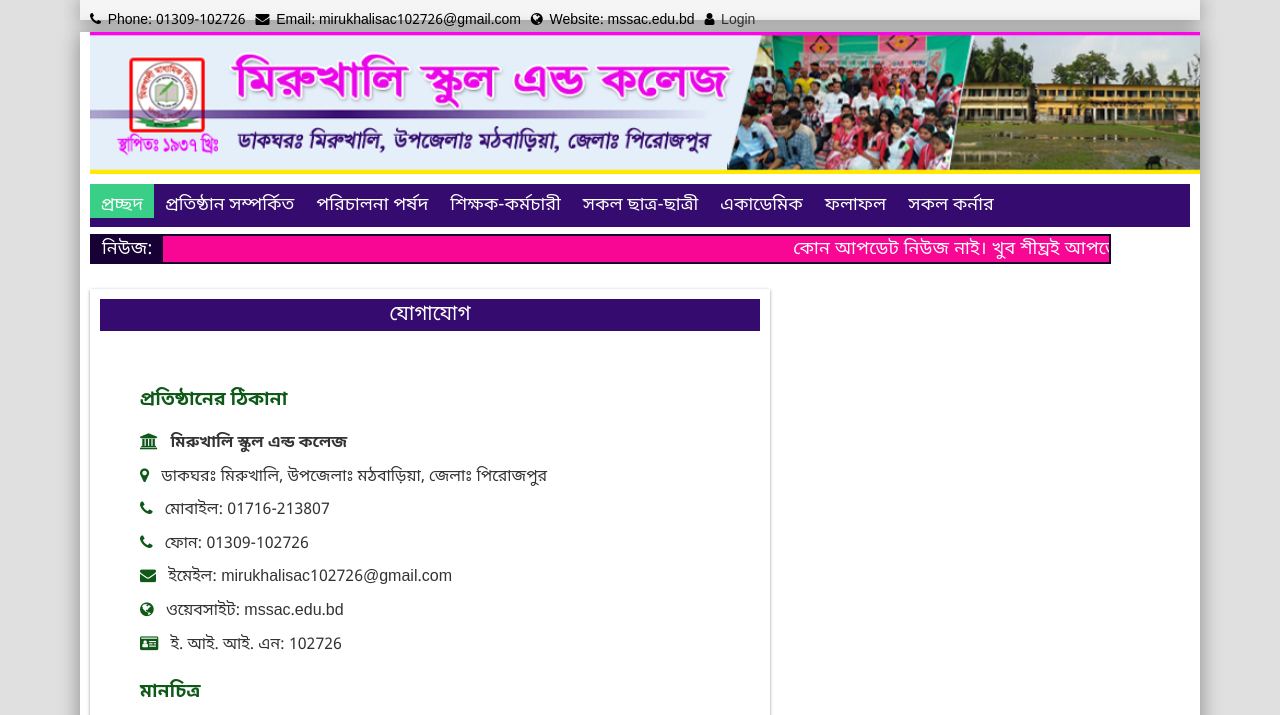
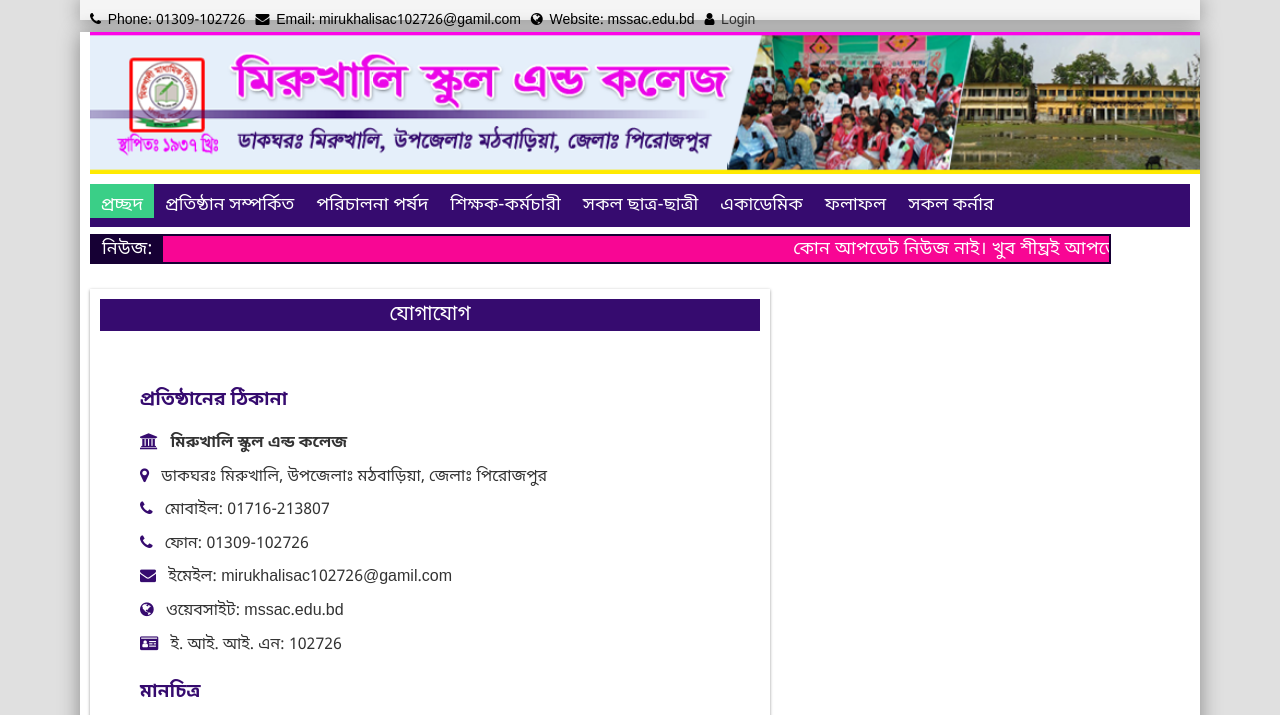
Before and after one commit to mamamathari-star/mirukhali-school-college, a PHP site: page /contact.php in a window 1280 px wide. Shown: the top 715 px of the page. Run offline with PHP 8.4, Linux system fonts and the light colour scheme.

Commit message:
Final target-matching: exact content, notices, stats, gallery order, email
- Homepage সভাপতির বাণী: 'খুব শীঘ্রই আপডেট করা হবে……' (matching target)
- Homepage অধ্যক্ষের বাণী: 'খুব শীঘ্রই আপডেট করা হবে…' (matching target)
- Sidebar notice: only 'Website Renew Bill' (Jun-25, 2022) matching target
- Footer visitor stats: 7/80/12991/27356/154/4 matching target
- Gallery order: exact match with target (34 images including slide-5, slide-4)
- Display email: mirukhalisac102726@gamil.com (matching target display)
- Internal contact form sends to: mirukhalisac102726@gmail.com
- Contact page icons: updated from green to purple (#360B6F)

Co-Authored-By: Devin AI <158243242+devin-ai-integration[bot]@users.noreply.github.com>

```diff
--- a/config.php
+++ b/config.php
@@ -11,7 +11,8 @@ $site = [
     'eiin'          => '102726',
     'phone'         => '01309-102726',
     'mobile'        => '01716-213807',
-    'email'         => 'mirukhalisac102726@gmail.com',
+    'email'         => 'mirukhalisac102726@gamil.com',
+    'email_real'    => 'mirukhalisac102726@gmail.com',
     'website'       => 'mssac.edu.bd',
     'address_bn'    => 'ডাকঘরঃ মিরুখালি, উপজেলাঃ মঠবাড়িয়া, জেলাঃ পিরোজপুর',
     'post_office'   => 'মিরুখালি',
--- a/contact.php
+++ b/contact.php
@@ -18,7 +18,7 @@ if ($_SERVER['REQUEST_METHOD'] === 'POST') {
         $form_message = 'সঠিক ইমেইল ঠিকানা দিন।';
         $form_status = 'error';
     } else {
-        $to = $site['email'];
+        $to = isset($site['email_real']) ? $site['email_real'] : $site['email'];
         $mail_subject = "ওয়েবসাইট থেকে বার্তা: " . $subject;
         $mail_body  = "নাম: " . $name . "\n";
         $mail_body .= "ইমেইল: " . $email . "\n";
@@ -65,24 +65,24 @@ require_once 'includes/navbar.php';
                     <div style="display:flex;gap:30px;flex-wrap:wrap;padding:20px;">
                         <!-- Contact Info -->
                         <div class="contact-info" style="flex:1;min-width:300px;">
-                            <h3 style="margin-bottom:15px;color:#0e5918;">প্রতিষ্ঠানের ঠিকানা</h3>
-                            <p><i class="fa fa-institution" style="color:#0e5918;margin-right:8px;"></i> <strong><?php echo e($site['name_bn']); ?></strong></p>
-                            <p><i class="fa fa-map-marker" style="color:#0e5918;margin-right:8px;"></i> <?php echo e($site['address_bn']); ?></p>
-                            <p><i class="fa fa-phone" style="color:#0e5918;margin-right:8px;"></i> মোবাইল: <?php echo e($site['mobile']); ?></p>
-                            <p><i class="fa fa-phone" style="color:#0e5918;margin-right:8px;"></i> ফোন: <?php echo e($site['phone']); ?></p>
-                            <p><i class="fa fa-envelope" style="color:#0e5918;margin-right:8px;"></i> ইমেইল: <?php echo e($site['email']); ?></p>
-                            <p><i class="fa fa-globe" style="color:#0e5918;margin-right:8px;"></i> ওয়েবসাইট: <?php echo e($site['website']); ?></p>
-                            <p><i class="fa fa-id-card" style="color:#0e5918;margin-right:8px;"></i> ই. আই. আই. এন: <?php echo e($site['eiin']); ?></p>
+                            <h3 style="margin-bottom:15px;color:#360B6F;">প্রতিষ্ঠানের ঠিকানা</h3>
+                            <p><i class="fa fa-institution" style="color:#360B6F;margin-right:8px;"></i> <strong><?php echo e($site['name_bn']); ?></strong></p>
+                            <p><i class="fa fa-map-marker" style="color:#360B6F;margin-right:8px;"></i> <?php echo e($site['address_bn']); ?></p>
+                            <p><i class="fa fa-phone" style="color:#360B6F;margin-right:8px;"></i> মোবাইল: <?php echo e($site['mobile']); ?></p>
+                            <p><i class="fa fa-phone" style="color:#360B6F;margin-right:8px;"></i> ফোন: <?php echo e($site['phone']); ?></p>
+                            <p><i class="fa fa-envelope" style="color:#360B6F;margin-right:8px;"></i> ইমেইল: <?php echo e($site['email']); ?></p>
+                            <p><i class="fa fa-globe" style="color:#360B6F;margin-right:8px;"></i> ওয়েবসাইট: <?php echo e($site['website']); ?></p>
+                            <p><i class="fa fa-id-card" style="color:#360B6F;margin-right:8px;"></i> ই. আই. আই. এন: <?php echo e($site['eiin']); ?></p>
 
                             <div class="map-container">
-                                <h3 style="margin:20px 0 10px;color:#0e5918;">মানচিত্র</h3>
+                                <h3 style="margin:20px 0 10px;color:#360B6F;">মানচিত্র</h3>
                                 <iframe src="https://www.google.com/maps/embed?pb=!1m18!1m12!1m3!1d29458.99!2d89.92!3d22.38!2m3!1f0!2f0!3f0!3m2!1i1024!2i768!4f13.1!3m3!1m2!1s0x0%3A0x0!2zMjLCsDIyJzQ4LjAiTiA4OcKwNTUnMTIuMCJF!5e0!3m2!1sbn!2sbd!4v1" allowfullscreen="" loading="lazy"></iframe>
                             </div>
                         </div>
 
                         <!-- Contact Form -->
                         <div class="contact-form" style="flex:1;min-width:300px;">
-                            <h3 style="margin-bottom:15px;color:#0e5918;">মেসেজ পাঠান</h3>
+                            <h3 style="margin-bottom:15px;color:#360B6F;">মেসেজ পাঠান</h3>
                             <form method="post" action="<?php echo e($base_url); ?>contact.php">
                                 <div class="form-group">
                                     <label>আপনার নাম</label>
--- a/data/gallery.php
+++ b/data/gallery.php
@@ -24,19 +24,21 @@ $gallery_images = [
     ['file' => 'assets/gallery/L-3.jpg', 'title' => 'মুক্তিযুদ্ধ কর্নার', 'category' => 'মুক্তিযুদ্ধ'],
     ['file' => 'assets/gallery/L-2.jpg', 'title' => 'মুক্তিযুদ্ধ কর্নার', 'category' => 'মুক্তিযুদ্ধ'],
     ['file' => 'assets/gallery/L-1.jpg', 'title' => 'মুক্তিযুদ্ধ কর্নার', 'category' => 'মুক্তিযুদ্ধ'],
+    ['file' => 'assets/images/slide-5.jpg', 'title' => 'প্রতিষ্ঠান', 'category' => 'প্রতিষ্ঠান'],
     ['file' => 'assets/gallery/13.jpg', 'title' => 'প্রতিষ্ঠান', 'category' => 'প্রতিষ্ঠান'],
     ['file' => 'assets/gallery/12.jpg', 'title' => 'প্রতিষ্ঠান', 'category' => 'প্রতিষ্ঠান'],
+    ['file' => 'assets/gallery/11.jpg', 'title' => 'প্রতিষ্ঠান', 'category' => 'প্রতিষ্ঠান'],
     ['file' => 'assets/gallery/10.jpg', 'title' => 'প্রতিষ্ঠান', 'category' => 'প্রতিষ্ঠান'],
     ['file' => 'assets/gallery/9.jpg', 'title' => 'প্রতিষ্ঠান', 'category' => 'প্রতিষ্ঠান'],
     ['file' => 'assets/gallery/8.jpg', 'title' => 'প্রতিষ্ঠান', 'category' => 'প্রতিষ্ঠান'],
     ['file' => 'assets/gallery/7.jpg', 'title' => 'প্রতিষ্ঠান', 'category' => 'প্রতিষ্ঠান'],
+    ['file' => 'assets/gallery/5.jpg', 'title' => 'প্রতিষ্ঠান', 'category' => 'প্রতিষ্ঠান'],
     ['file' => 'assets/gallery/6.jpg', 'title' => 'প্রতিষ্ঠান', 'category' => 'প্রতিষ্ঠান'],
-    ['file' => 'assets/gallery/5.jpg', 'title' => 'প্রতিষ্ঠান', 'category' => 'প্রতিষ্ঠান'],
     ['file' => 'assets/gallery/4.jpg', 'title' => 'প্রতিষ্ঠান', 'category' => 'প্রতিষ্ঠান'],
     ['file' => 'assets/gallery/3.jpg', 'title' => 'প্রতিষ্ঠান', 'category' => 'প্রতিষ্ঠান'],
     ['file' => 'assets/gallery/2.jpg', 'title' => 'প্রতিষ্ঠান', 'category' => 'প্রতিষ্ঠান'],
     ['file' => 'assets/gallery/1.jpg', 'title' => 'প্রতিষ্ঠান', 'category' => 'প্রতিষ্ঠান'],
-    ['file' => 'assets/gallery/Mathbaria.jpg', 'title' => 'মঠবাড়িয়া', 'category' => 'প্রতিষ্ঠান'],
+    ['file' => 'assets/images/slide-4.jpg', 'title' => 'প্রতিষ্ঠান', 'category' => 'প্রতিষ্ঠান'],
 ];
 
 $gallery_categories = ['সকল', 'সূবর্ণজয়ন্তী', 'মুক্তিযুদ্ধ', 'প্রতিষ্ঠান'];
--- a/data/notices.php
+++ b/data/notices.php
@@ -70,7 +70,7 @@ $notices = [
     ],
     [
         'id'      => 8,
-        'title'   => 'ওয়েবসাইট নবায়ন বিল',
+        'title'   => 'Website Renew Bill',
         'date'    => '2022-06-25',
         'month'   => 'Jun-25',
         'year'    => '2022',
--- a/includes/footer.php
+++ b/includes/footer.php
@@ -48,12 +48,12 @@
         <div class="useo-single-footer">
             <h2>ভিজিটর পরিসংখ্যান</h2>
             <div class="visitor-stats">
-                <div class="stat-item"><i class="fa fa-users" style="color:#4CAF50;"></i> Users Today : <span id="users-today">0</span></div>
-                <div class="stat-item"><i class="fa fa-users" style="color:#2196F3;"></i> Users Yesterday : <span>0</span></div>
-                <div class="stat-item"><i class="fa fa-calendar" style="color:#FF9800;"></i> This Year : <span>0</span></div>
-                <div class="stat-item"><i class="fa fa-bar-chart" style="color:#9C27B0;"></i> Total Users : <span>0</span></div>
-                <div class="stat-item"><i class="fa fa-eye" style="color:#E91E63;"></i> Views Today : <span>0</span></div>
-                <div class="stat-item"><i class="fa fa-user" style="color:#00BCD4;"></i> Who's Online : <span>1</span></div>
+                <div class="stat-item"><i class="fa fa-users" style="color:#4CAF50;"></i> Users Today : <span id="users-today">7</span></div>
+                <div class="stat-item"><i class="fa fa-users" style="color:#2196F3;"></i> Users Yesterday : <span>80</span></div>
+                <div class="stat-item"><i class="fa fa-calendar" style="color:#FF9800;"></i> This Year : <span>12991</span></div>
+                <div class="stat-item"><i class="fa fa-bar-chart" style="color:#9C27B0;"></i> Total Users : <span>27356</span></div>
+                <div class="stat-item"><i class="fa fa-eye" style="color:#E91E63;"></i> Views Today : <span>154</span></div>
+                <div class="stat-item"><i class="fa fa-user" style="color:#00BCD4;"></i> Who's Online : <span>4</span></div>
             </div>
         </div>
     </div>
--- a/includes/sidebar.php
+++ b/includes/sidebar.php
@@ -19,7 +19,10 @@ require_once __DIR__ . '/../data/teachers.php';
                     <h2>সদ্য প্রকাশিত নোটিশ</h2>
                     <div class="notice-list-sidebar">
                         <?php
-                        $sidebar_notices = array_slice($notices, 0, 5);
+                        $sidebar_notice = null;
+                        foreach ($notices as $n) { if ($n['title'] === 'Website Renew Bill') { $sidebar_notice = $n; break; } }
+                        if (!$sidebar_notice) { $sidebar_notice = end($notices); }
+                        $sidebar_notices = [$sidebar_notice];
                         foreach ($sidebar_notices as $notice): ?>
                         <div class="notice-item">
                             <div class="notice-date-box">
--- a/index.php
+++ b/index.php
@@ -46,7 +46,7 @@ require_once 'data/notices.php';
                 <div class="msg-area">
                     <h2>সভাপতির বাণী</h2>
                     <img src="<?php echo $base_url; ?>assets/images/president.jpg" class="img-ed" alt="সভাপতির বাণী">
-                    <p>মিরুখালি স্কুল এন্ড কলেজ ১৯৩৭ সাল থেকে এই অঞ্চলে শিক্ষার আলো ছড়িয়ে যাচ্ছে। পরিচালনা পর্ষদ সর্বদা প্রতিষ্ঠানের উন্নয়নে কাজ করে যাচ্ছে&hellip;</p>
+                    <p>খুব শীঘ্রই আপডেট করা হবে……</p>
                     <a class="read-more" href="<?php echo $base_url; ?>president-message.php">More &rarr;</a>
                 </div>
 
@@ -54,7 +54,7 @@ require_once 'data/notices.php';
                 <div class="msg-area">
                     <h2>অধ্যক্ষের বাণী</h2>
                     <img src="<?php echo $base_url; ?>assets/images/vice-principal.png" class="img-ed" alt="অধ্যক্ষের বাণী">
-                    <p>আমাদের লক্ষ্য হলো প্রতিটি শিক্ষার্থীকে জ্ঞান, দক্ষতা ও নৈতিক মূল্যবোধে সমৃদ্ধ করে গড়ে তোলা&hellip;</p>
+                    <p>খুব শীঘ্রই আপডেট করা হবে…</p>
                     <a class="read-more" href="<?php echo $base_url; ?>principal-message.php">More &rarr;</a>
                 </div>
             </div>
```
Also changed, not shown: assets/gallery/11.jpg (added), assets/images/slide-5.jpg (added).
